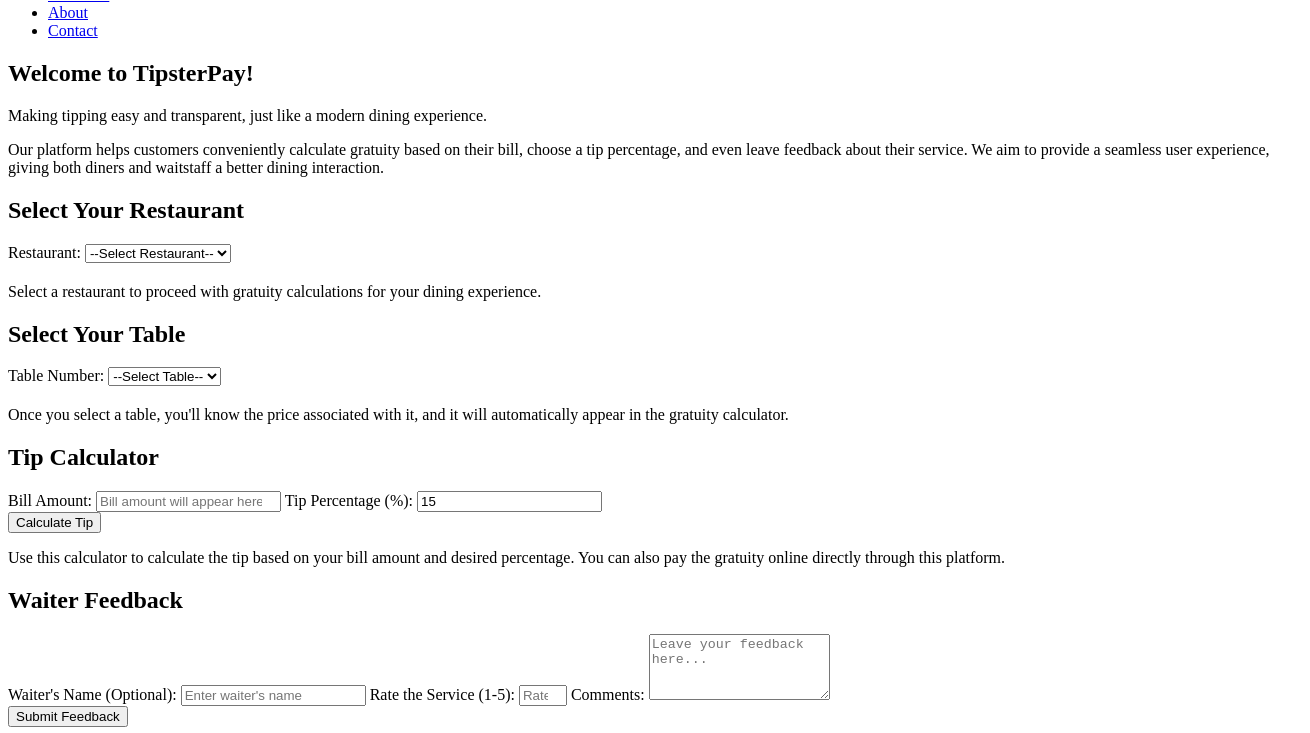
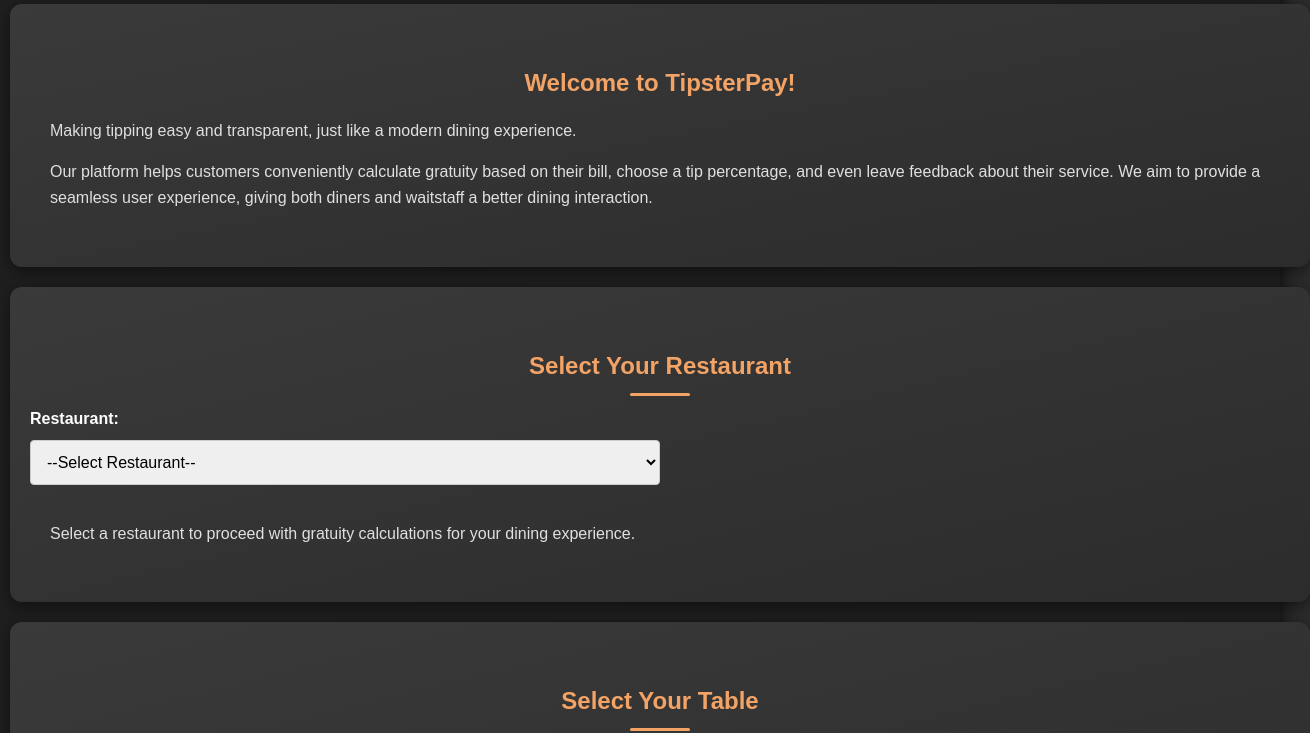
Before and after one commit to Nithish8706/TipsterPay, a plain HTML site: page index.html in a window 1280 px wide. Shown: the part 699-1432 px from the top of the page, 1310 px wide, since content can reach past the window. Drawn offline with Linux system fonts and the light colour scheme.

Commit message:
Update index.html

```diff
--- a/index.html
+++ b/index.html
@@ -4,7 +4,7 @@
     <meta charset="UTF-8">
     <meta name="viewport" content="width=device-width, initial-scale=1.0">
     <title>TipsterPay</title>
-    <link rel="stylesheet" href="styles.css"> <!-- Link to CSS -->
+    <link rel="stylesheet" href="style.css"> <!-- Link to CSS -->
 </head>
 <body>
     <div id="content-overlay">
```
